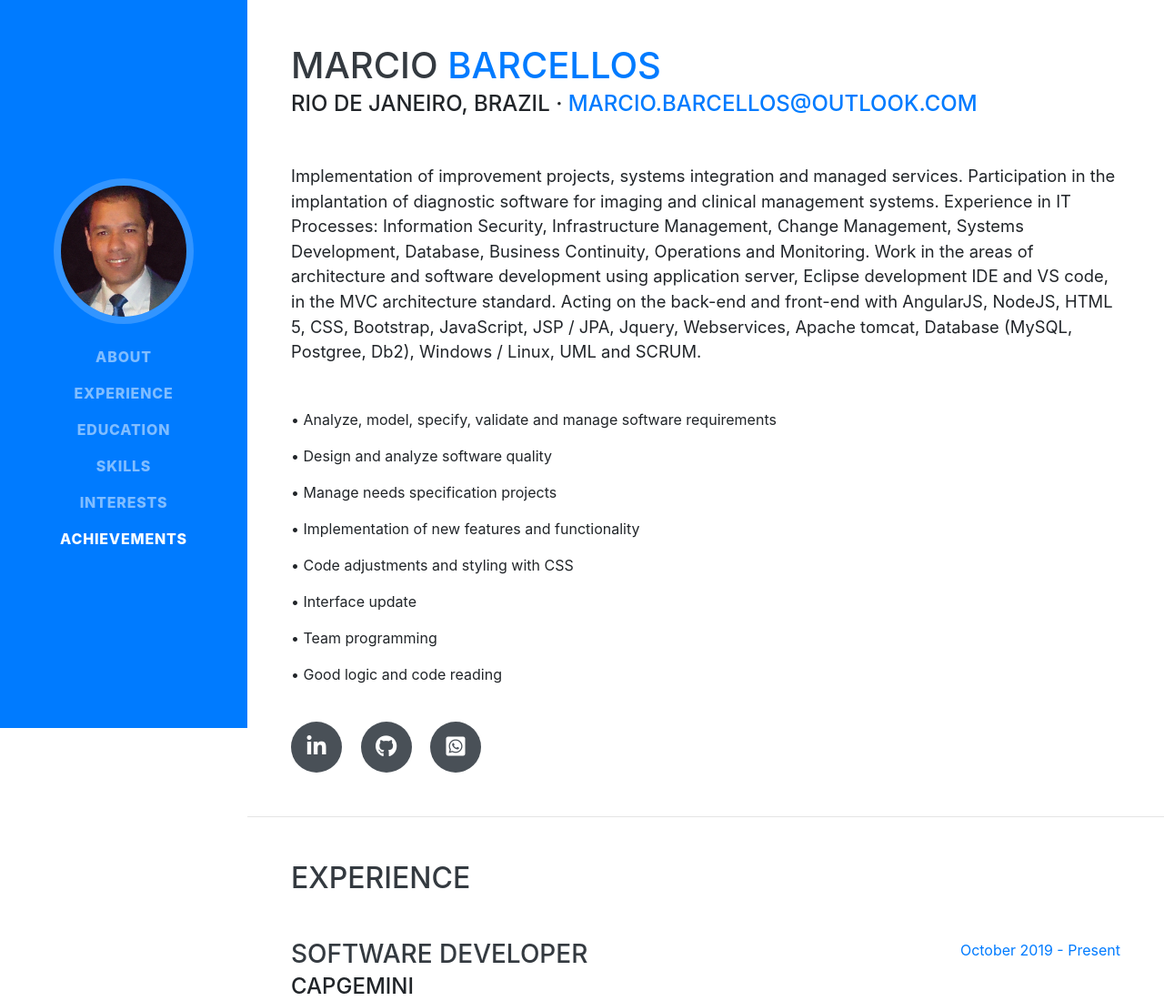
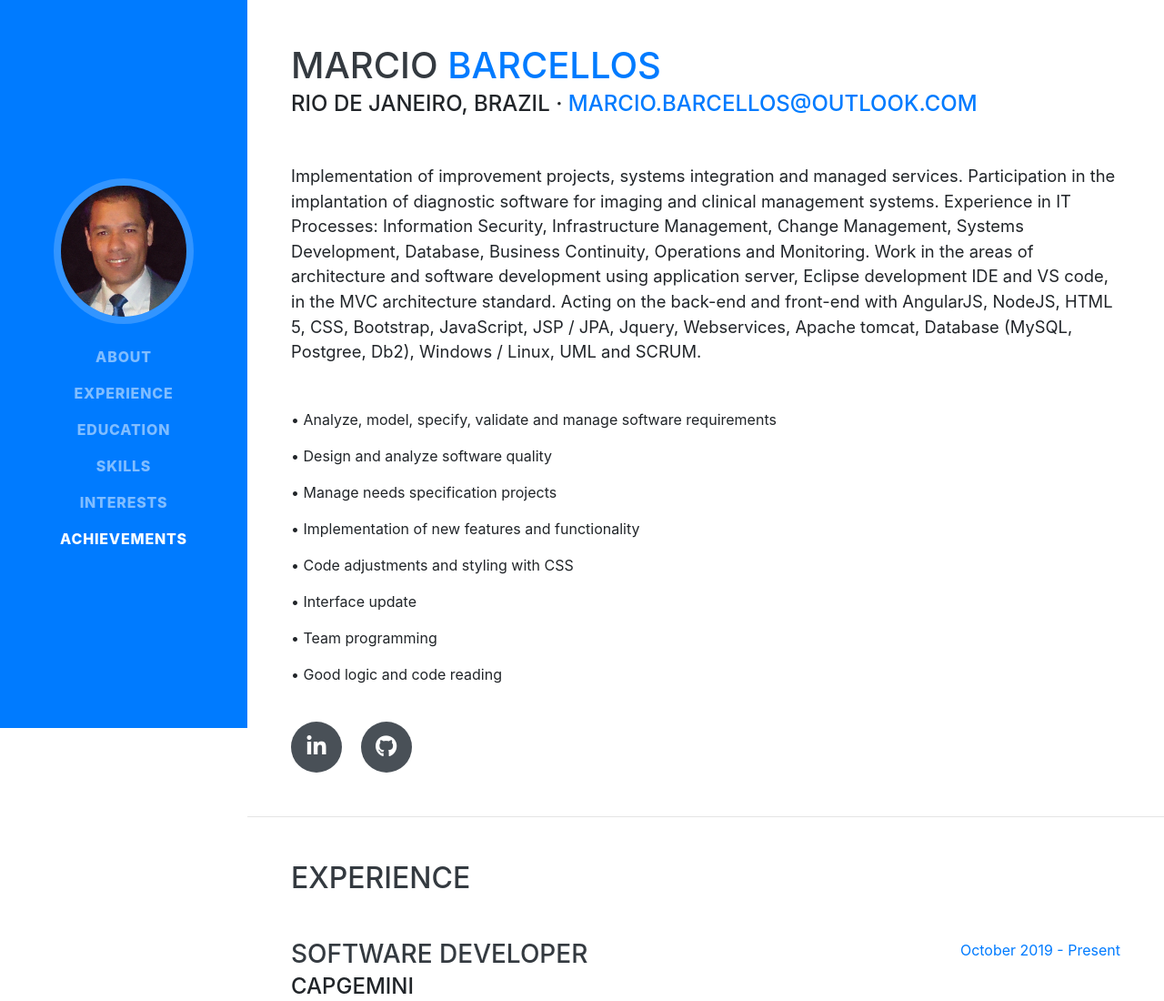
Before and after one commit to marciorbarcellos/resume, a website with bundled scripts: page index.html in a window 1280 px wide. Shown: the top 1100 px of the page at 91% size. Built offline with nearby package versions, Linux system fonts and the light colour scheme; a web font is replaced by a local one.

Commit message:
Update index.html

```diff
--- a/index.html
+++ b/index.html
@@ -89,9 +89,6 @@
           </a>
           <a href="https://github.com/marciorbarcellos" target="_blank">
             <i class="fab fa-github"></i>
-          </a>
-          <a href="http://api.whatsapp.com/send?1=pt_BR&phone=5521995423423" target="_blank">
-            <i class="fab fa-whatsapp-square"></i>
           </a>
         </div>
       </div>
```
